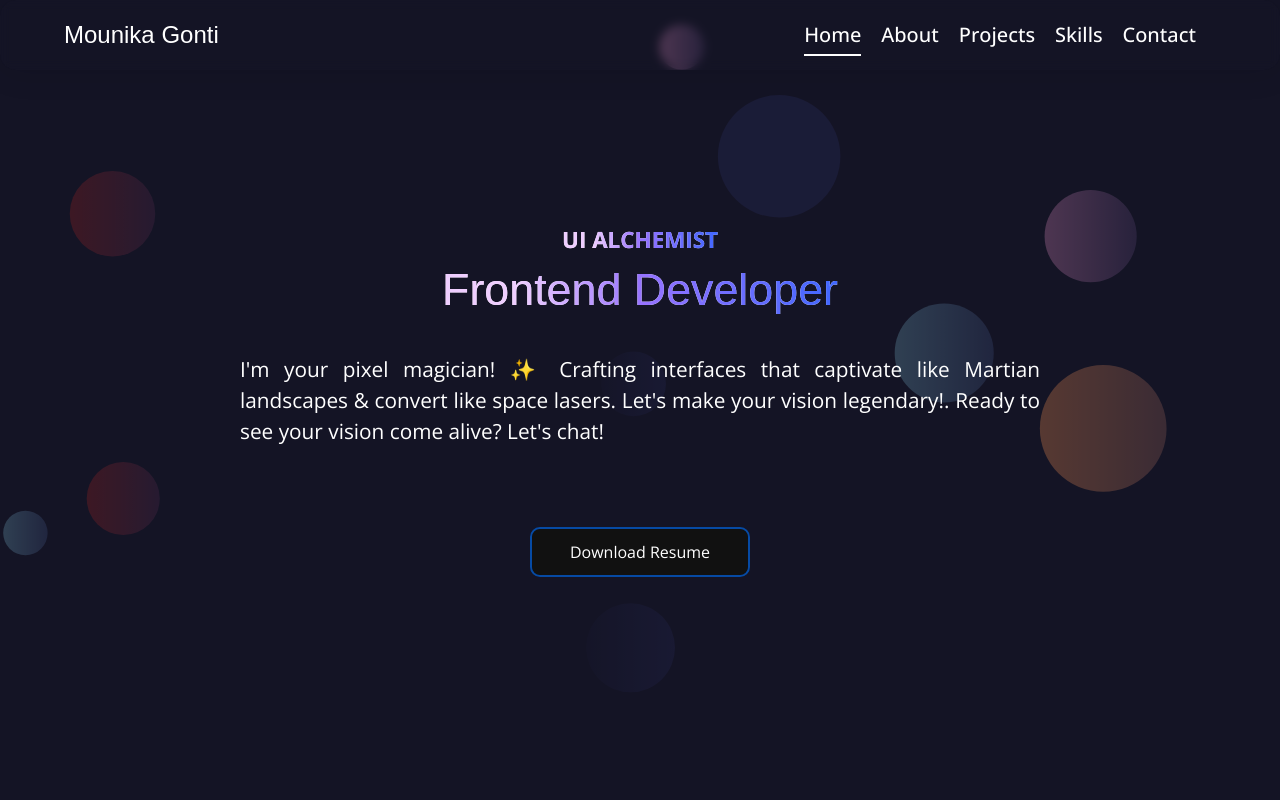
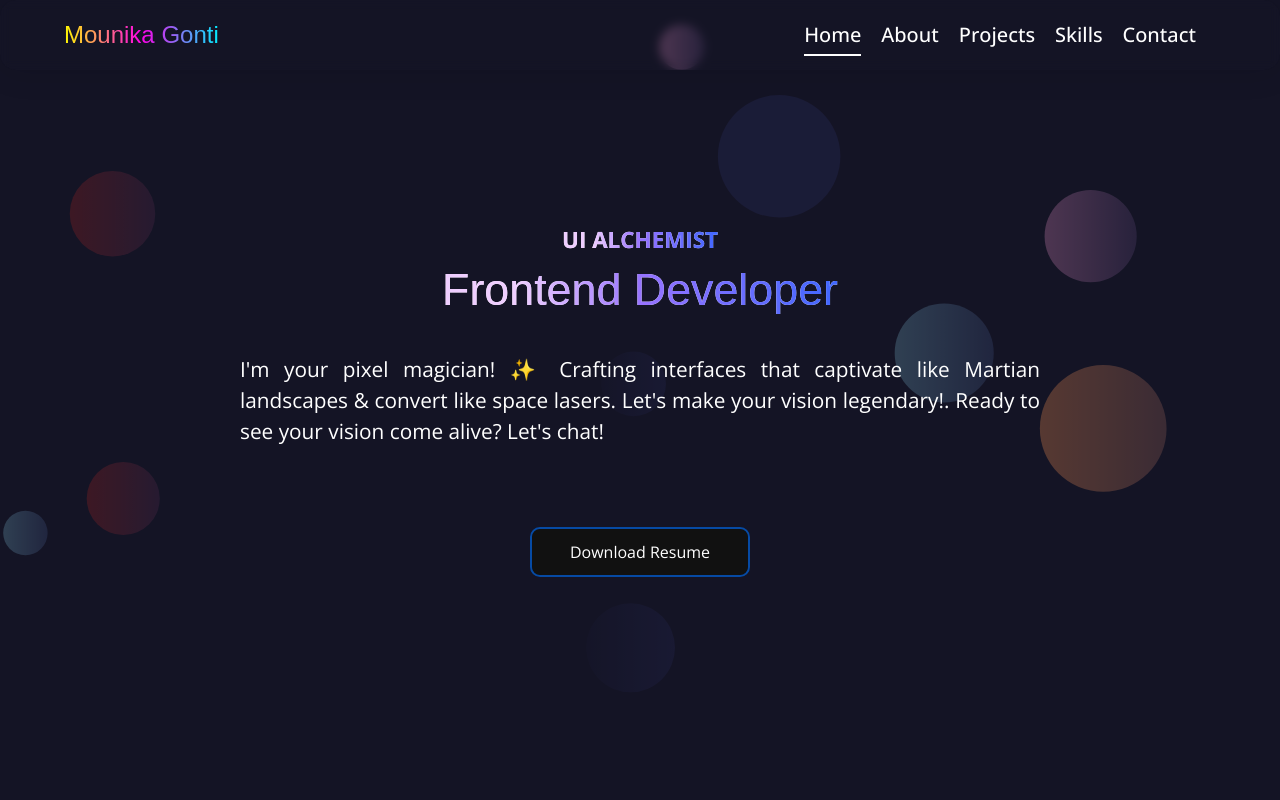
Before and after one commit to mounikagonti/Portfolio, a Next.js app: page / in a window 1280 px wide. In both pictures the pointer is over the element 141 px from the left and 35 px from the top of the page. Shown: the top 800 px of the page. Built offline with nearby package versions, Linux system fonts and the light colour scheme; a web font is replaced by a local one.

Commit message:
header styles added

```diff
--- a/modules/header/Header.scss
+++ b/modules/header/Header.scss
@@ -19,11 +19,19 @@
     color: $white_color;
     font-weight: 600;
     cursor: pointer;
-    .name {
-      &:hover {
-        color: $black_color;
-      }
+    &:hover {
+      background: linear-gradient(90deg, #fffb00, #ff00ea, #0ef);
+      -webkit-text-fill-color: transparent;
+      background-clip: text;
     }
+    // .name {
+    //   &:hover {
+    //     // color: $black_color;
+    //     background: linear-gradient(90deg, #fffb00, #ff00ea, #0ef);
+    //     -webkit-text-fill-color: transparent;
+    //     background-clip: text;
+    //   }
+    // }
   }
   .header_right {
     position: relative;
@@ -37,7 +45,9 @@
       margin-right: 20px;
       cursor: pointer;
       &:hover {
-        color: $black_color;
+        background: linear-gradient(90deg, #fffb00, #ff00ea, #0ef);
+        -webkit-text-fill-color: transparent;
+        background-clip: text;
       }
     }
     .active::before {
```
